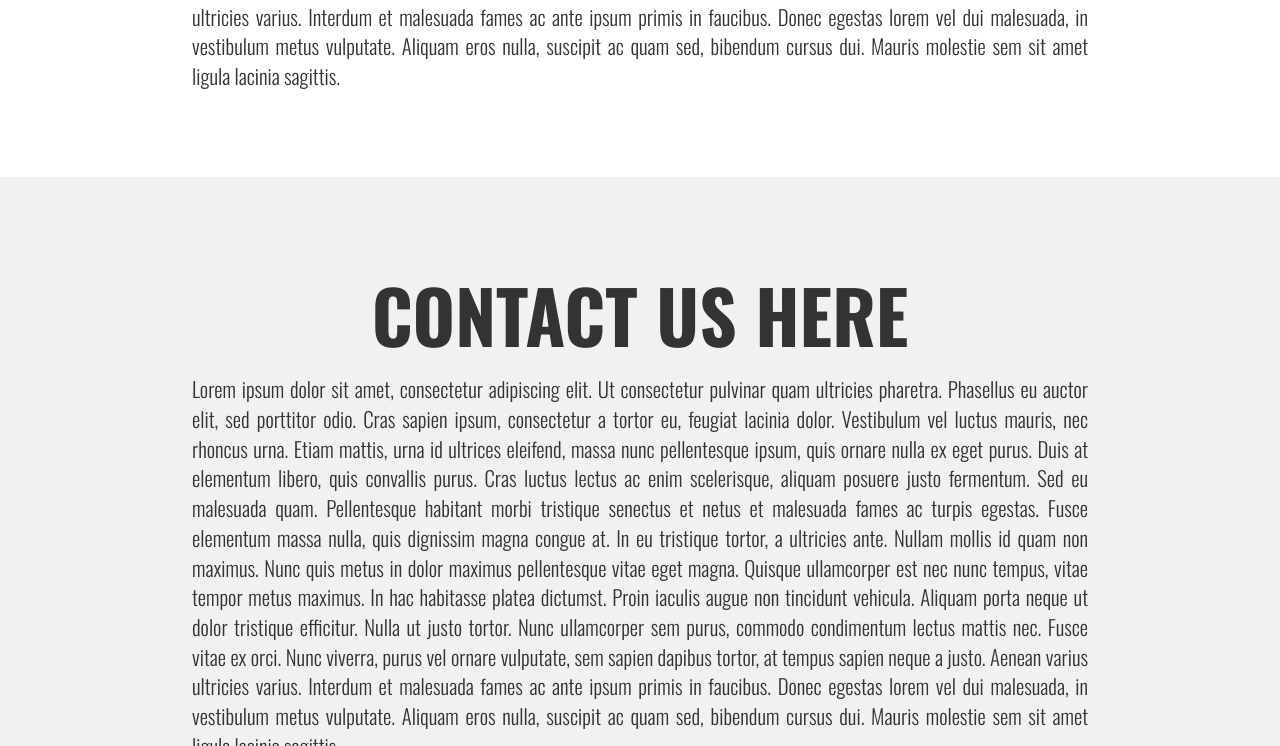
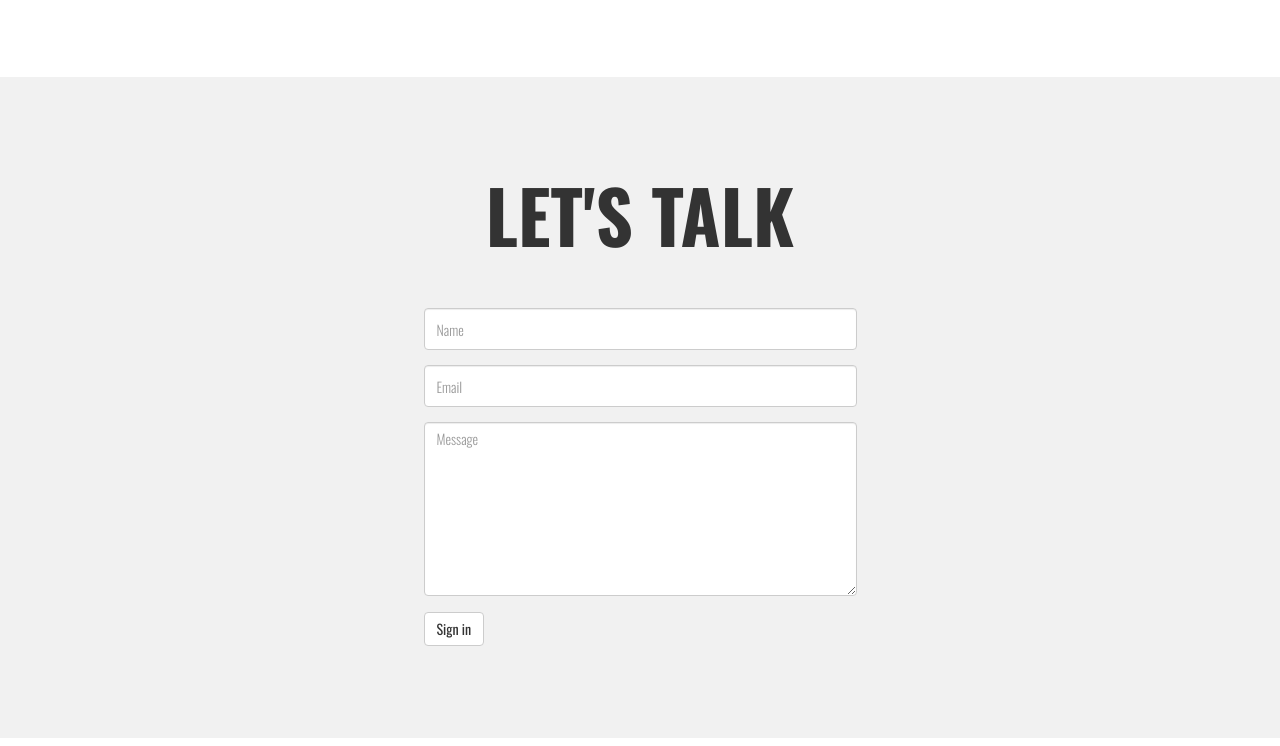
Before and after one commit to madsid/purpletux, a website: page app/index.html in a window 1280 px wide. Shown: the part 2054-2800 px from the top of the page. Drawn offline with nearby package versions, Linux system fonts and the light colour scheme; files that its build step writes are made by us from their sources.

Commit message:
Changes to contact us page
Made navbar transparent, need to write script to make it awesome :)

```diff
--- a/app/index.html
+++ b/app/index.html
@@ -98,15 +98,29 @@
 
       <section class="container-fluid" id="contact">
           <div class="row purpletux-contact">
-              <h1 class="purpletux-head">Contact us here </h1>
-              <p>
-                  Lorem ipsum dolor sit amet, consectetur adipiscing elit. Ut consectetur pulvinar quam ultricies pharetra. Phasellus eu auctor elit, sed porttitor odio. Cras sapien ipsum, consectetur a tortor eu, feugiat lacinia dolor. Vestibulum vel luctus mauris, nec rhoncus urna. Etiam mattis, urna id ultrices eleifend, massa nunc pellentesque ipsum, quis ornare nulla ex eget purus. Duis at elementum libero, quis convallis purus. Cras luctus lectus ac enim scelerisque, aliquam posuere justo fermentum.
-
-                  Sed eu malesuada quam. Pellentesque habitant morbi tristique senectus et netus et malesuada fames ac turpis egestas. Fusce elementum massa nulla, quis dignissim magna congue at. In eu tristique tortor, a ultricies ante. Nullam mollis id quam non maximus. Nunc quis metus in dolor maximus pellentesque vitae eget magna. Quisque ullamcorper est nec nunc tempus, vitae tempor metus maximus. In hac habitasse platea dictumst. Proin iaculis augue non tincidunt vehicula.
-
-                  Aliquam porta neque ut dolor tristique efficitur. Nulla ut justo tortor. Nunc ullamcorper sem purus, commodo condimentum lectus mattis nec. Fusce vitae ex orci. Nunc viverra, purus vel ornare vulputate, sem sapien dapibus tortor, at tempus sapien neque a justo. Aenean varius ultricies varius. Interdum et malesuada fames ac ante ipsum primis in faucibus. Donec egestas lorem vel dui malesuada, in vestibulum metus vulputate. Aliquam eros nulla, suscipit ac quam sed, bibendum cursus dui. Mauris molestie sem sit amet ligula lacinia sagittis.
-              </p>
-
+              <h1 class="purpletux-head">Let's Talk </h1>
+              <form class="form-horizontal col-md-16">
+                  <div class="form-group">
+                      <div class="col-md-offset-3 col-md-6">
+                          <input type="text" class="form-control" id="inputName" placeholder="Name">
+                      </div>
+                  </div>
+                  <div class="form-group">
+                      <div class="col-md-offset-3 col-md-6">
+                          <input type="email" class="form-control" id="inputEmail" placeholder="Email">
+                      </div>
+                  </div>
+                  <div class="form-group">
+                      <div class="col-md-offset-3 col-md-6">
+                          <textarea class="form-control" id="message" rows="8" placeholder="Message"></textarea>
+                      </div>
+                  </div>
+                  <div class="form-group">
+                      <div class="col-md-offset-3">
+                          <button type="submit" class="btn btn-default submit">Sign in</button>
+                      </div>
+                  </div>
+              </form>
           </div>
       </section>
 
--- a/app/styles/main.css
+++ b/app/styles/main.css
@@ -15,16 +15,20 @@
     .container > .navbar-header, .container-fluid > .navbar-header, .container > .navbar-collapse, .container-fluid > .navbar-collapse {
         margin:0;
     }
+
     .navbar-purpletux {
         /*background-color:#8d189f;*/
-        background-color:rgba(85, 38, 138, 0.63);
+        background-color:transparent;
         color:#FFF;
         min-height:55px;
-        padding:0.5% 0 ;
+        padding:0.5% 0;
         margin-bottom:0px;
         border-radius:0px;
         border:none;
         font-size:120%;
+        position:fixed;
+        width:100%;
+        z-index:100;
     }
 
     .navbar-default .navbar-brand {
@@ -112,6 +116,21 @@
         font-size:130%;
     }
 
+    #contact form {
+        margin-top:6%;
+    }
+    #contact form input {
+        padding:20px 12px;
+    }
+
+    #contact form .submit {
+        margin-left:15px;
+    }
+
+    #contact {
+        margin-bottom:20%;
+    }
+
     .container-fluid {
         padding:0px;
     }
```
